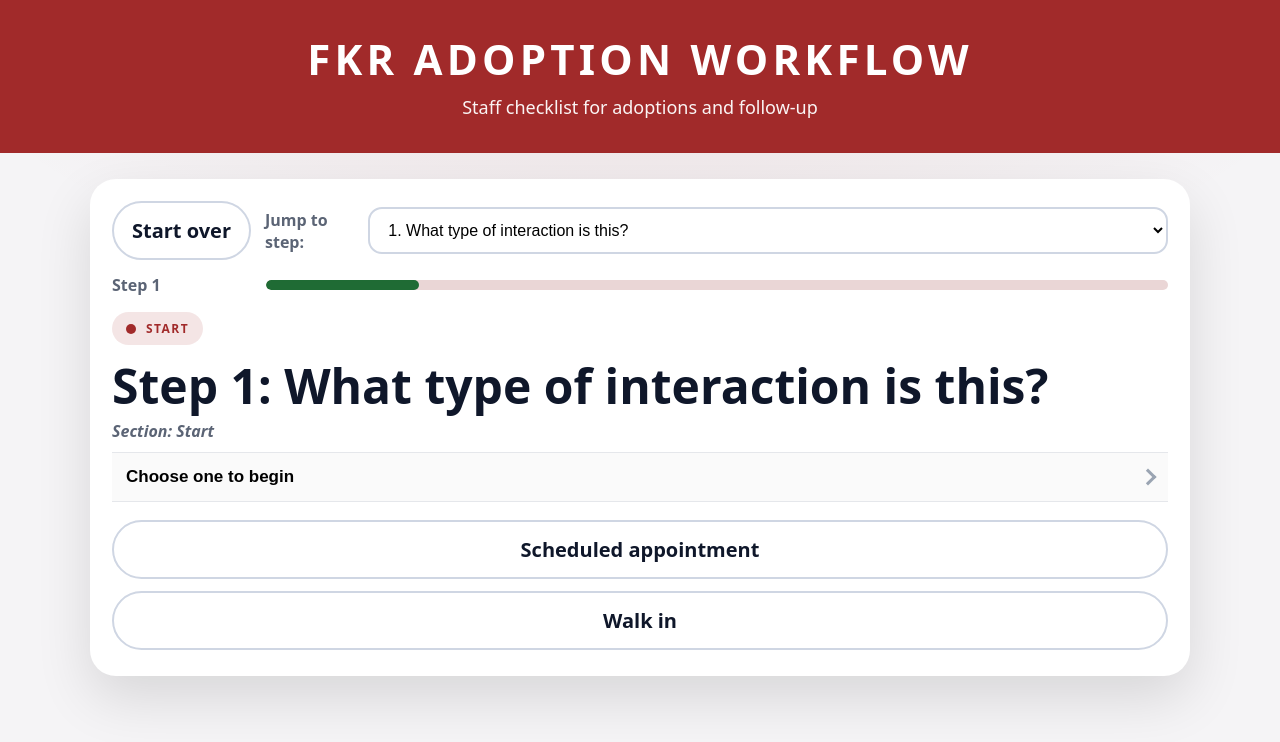
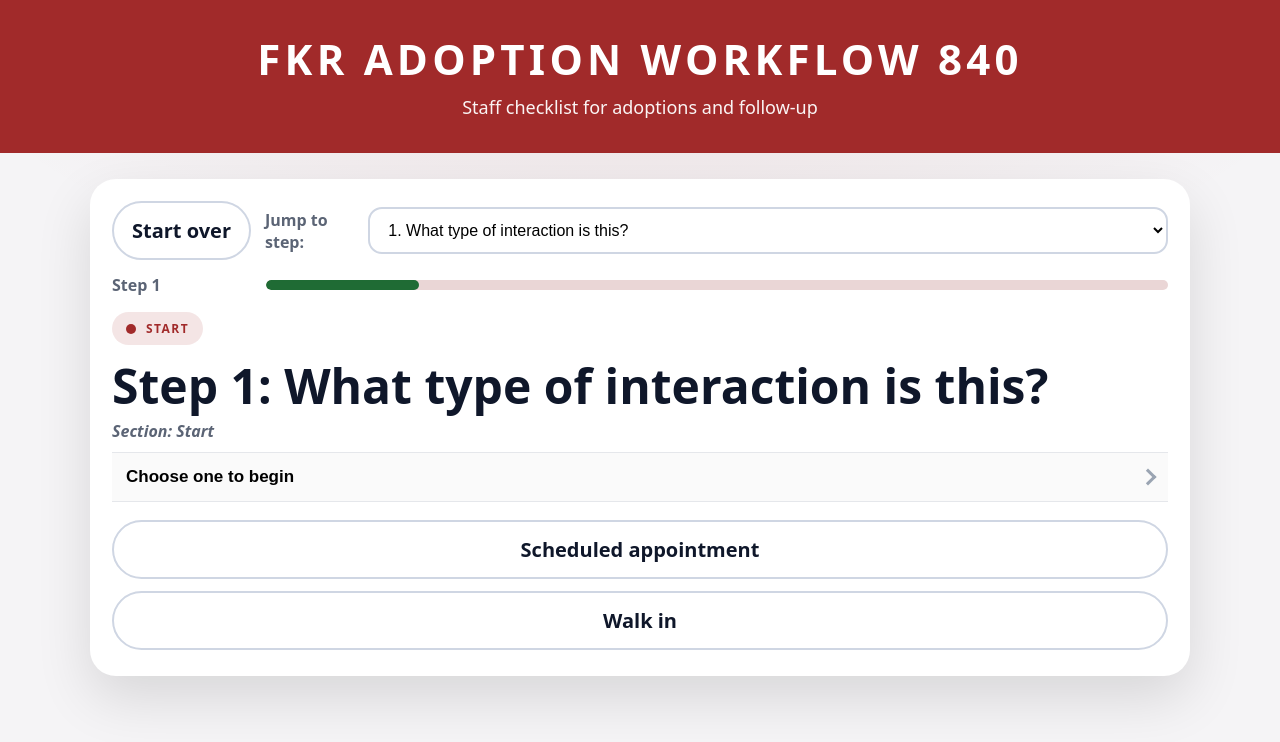
Before and after one commit to yn2k25/checklist, a plain HTML site: page index.html in a window 1280 px wide. Drawn offline with Linux system fonts and the light colour scheme.

Commit message:
Update index.html

```diff
--- a/index.html
+++ b/index.html
@@ -9,7 +9,7 @@
 <body>
   <header class="topbar">
     <div class="topbar-inner">
-      <div class="topbar-title">FKR ADOPTION WORKFLOW</div>
+      <div class="topbar-title">FKR ADOPTION WORKFLOW 840</div>
       <div class="topbar-subtitle">Staff checklist for adoptions and follow-up</div>
     </div>
   </header>
```
